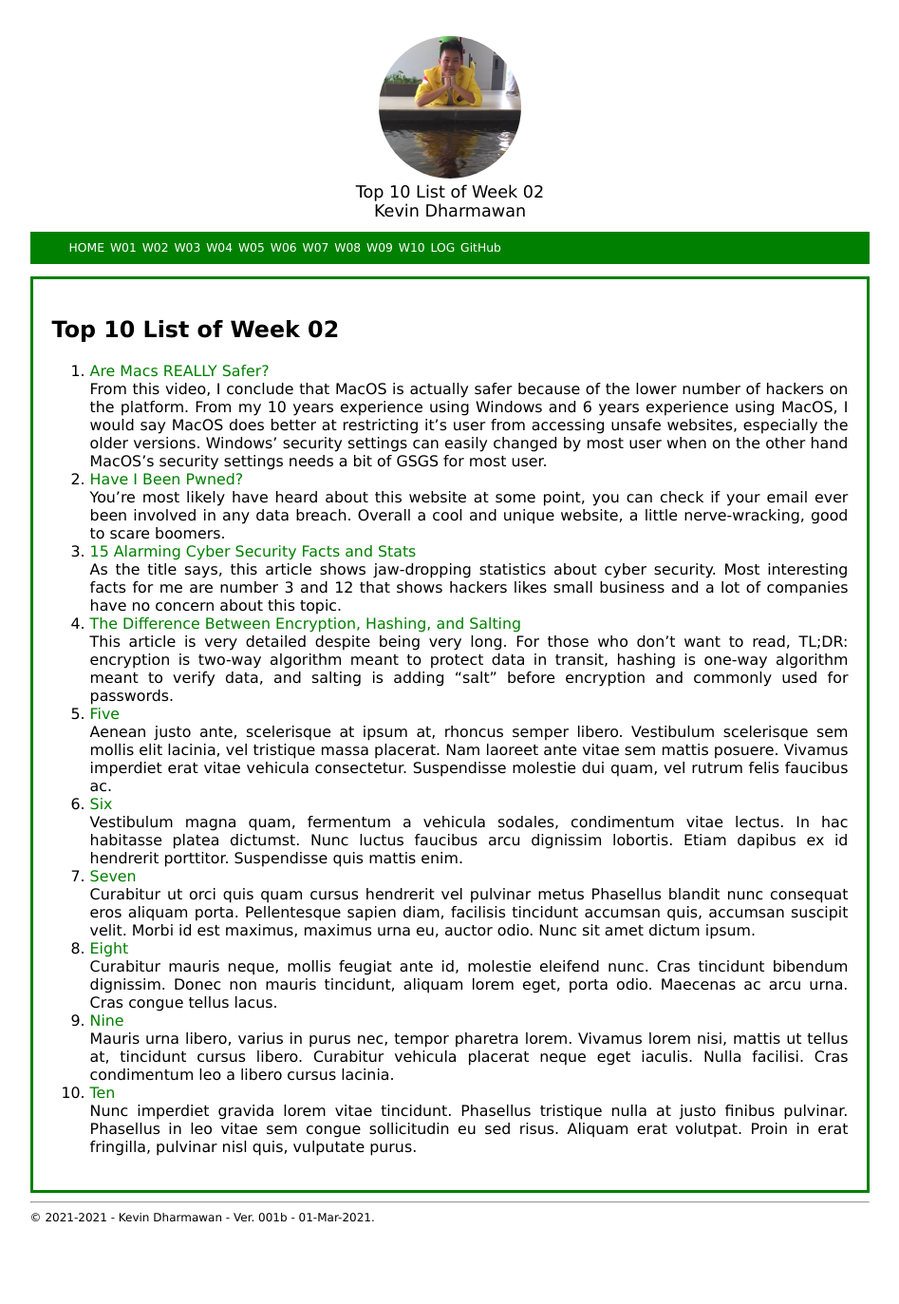
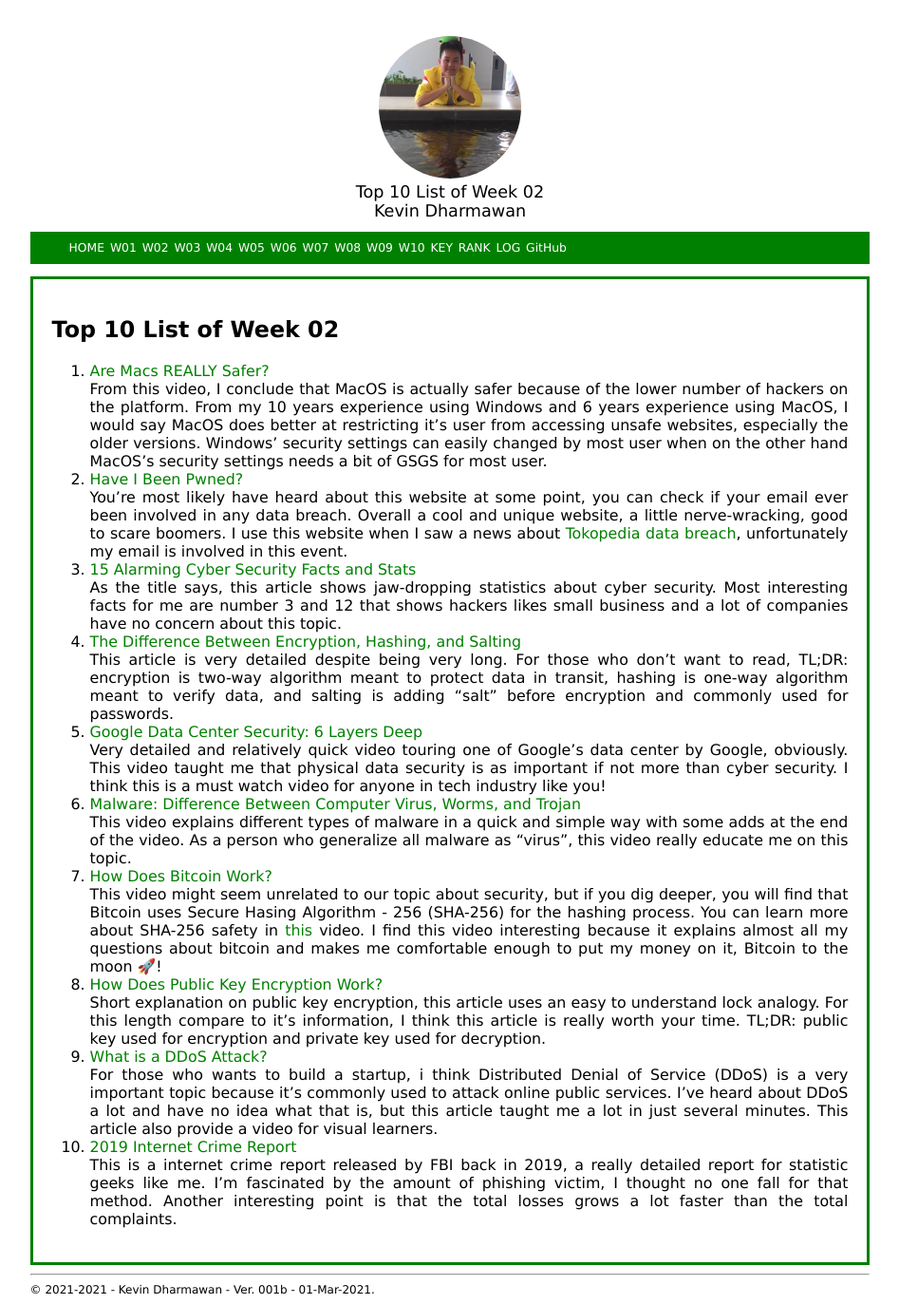
Before and after one commit to kevindharmawan/os211, a Jekyll site: the page built from w02.md, in a window 1280 px wide. Shown: the whole page at 95% size, without its empty margins (166-1113 px from the left). Built offline with Jekyll 4.4.1, drawn with Linux system fonts in a browser that asks for light colours; our own code applies the rules of GitHub Pages for plain Markdown files; before the commit the page ends 1297 px from its top, so only the background shows below that.

Commit message:
OS211 kevindharmawan

```diff
--- a/_includes/navbar.html
+++ b/_includes/navbar.html
@@ -16,10 +16,8 @@
     <li class='listitem'><a href='{{ site.baseurl }}/W08/'>W08</a></li>
     <li class='listitem'><a href='{{ site.baseurl }}/W09/'>W09</a></li>
     <li class='listitem'><a href='{{ site.baseurl }}/W10/'>W10</a></li>
-<!--
     <li class='listitem'><a href='{{ site.baseurl }}/TXT/mypubkey.txt'>KEY</a></li>
     <li class='listitem'><a href='{{ site.baseurl }}/TXT/myrank.txt'>RANK</a></li>
--->
     <li class='listitem'><a href='{{ site.baseurl }}/TXT/mylog.txt'>LOG</a></li>
     <li class='listitem'><a href='{{ site.urlgithub }}'>GitHub</a></li>
   </ul>
--- a/w02.md
+++ b/w02.md
@@ -13,6 +13,7 @@ Windows' security settings can easily changed by most user when on the other han
 2. [Have I Been Pwned?](https://haveibeenpwned.com/)<br>
 You're most likely have heard about this website at some point, you can check if your email ever been involved in any data breach.
 Overall a cool and unique website, a little nerve-wracking, good to scare boomers.
+I use this website when I saw a news about [Tokopedia data breach](https://www.thejakartapost.com/news/2020/05/04/tokopedia-data-breach-exposes-vulnerability-of-personal-data.html), unfortunately my email is involved in this event.
 
 3. [15 Alarming Cyber Security Facts and Stats](https://www.cybintsolutions.com/cyber-security-facts-stats/#:~:text=43%25%20of%20cyber%20attacks%20target%20small%20business&text=62%25%20experienced%20phishing%20%26%20social%20engineering,of%20%247.68%20million%20per%20incident.)<br>
 As the title says, this article shows jaw-dropping statistics about cyber security.
@@ -22,44 +23,31 @@ Most interesting facts for me are number 3 and 12 that shows hackers likes small
 This article is very detailed despite being very long.
 For those who don't want to read, TL;DR: encryption is two-way algorithm meant to protect data in transit, hashing is one-way algorithm meant to verify data, and salting is adding "salt" before encryption and commonly used for passwords.
 
-5. [Five](https://www.youtube.com/watch?v=kd33UVZhnAA)<br>
-Aenean justo ante, scelerisque at ipsum at, rhoncus semper libero.
-Vestibulum scelerisque sem mollis elit lacinia, vel tristique massa placerat.
-Nam laoreet ante vitae sem mattis posuere.
-Vivamus imperdiet erat vitae vehicula consectetur.
-Suspendisse molestie dui quam, vel rutrum felis faucibus ac.
+5. [Google Data Center Security: 6 Layers Deep](https://www.youtube.com/watch?v=kd33UVZhnAA)<br>
+Very detailed and relatively quick video touring one of Google's data center by Google, obviously.
+This video taught me that physical data security is as important if not more than cyber security.
+I think this is a must watch video for anyone in tech industry like you!
 
-6. [Six](https://en.wikipedia.org/wiki/6)<br>
-Vestibulum magna quam, fermentum a vehicula sodales, condimentum vitae lectus.
-In hac habitasse platea dictumst.
-Nunc luctus faucibus arcu dignissim lobortis.
-Etiam dapibus ex id hendrerit porttitor.
-Suspendisse quis mattis enim.
+6. [Malware: Difference Between Computer Virus, Worms, and Trojan](https://www.youtube.com/watch?v=n8mbzU0X2nQ)<br>
+This video explains different types of malware in a quick and simple way with some adds at the end of the video.
+As a person who generalize all malware as "virus", this video really educate me on this topic.
 
-7. [Seven](https://en.wikipedia.org/wiki/7)<br>
-Curabitur ut orci quis quam cursus hendrerit vel pulvinar metus
-Phasellus blandit nunc consequat eros aliquam porta.
-Pellentesque sapien diam, facilisis tincidunt accumsan quis, accumsan suscipit velit.
-Morbi id est maximus, maximus urna eu, auctor odio.
-Nunc sit amet dictum ipsum.
+7. [How Does Bitcoin Work?](https://www.youtube.com/watch?v=L-Qhv8kLESY&t=315s)<br>
+This video might seem unrelated to our topic about security, but if you dig deeper, you will find that Bitcoin uses Secure Hasing Algorithm - 256 (SHA-256) for the hashing process.
+You can learn more about SHA-256 safety in [this](https://www.youtube.com/watch?v=S9JGmA5_unY&t=108s) video.
+I find this video interesting because it explains almost all my questions about bitcoin and makes me comfortable enough to put my money on it, Bitcoin to the moon 🚀!
 
-8. [Eight](https://en.wikipedia.org/wiki/8)<br>
-Curabitur mauris neque, mollis feugiat ante id, molestie eleifend nunc.
-Cras tincidunt bibendum dignissim.
-Donec non mauris tincidunt, aliquam lorem eget, porta odio.
-Maecenas ac arcu urna.
-Cras congue tellus lacus.
+8. [How Does Public Key Encryption Work?](https://www.cloudflare.com/learning/ssl/how-does-public-key-encryption-work/)<br>
+Short explanation on public key encryption, this article uses an easy to understand lock analogy.
+For this length compare to it's information, I think this article is really worth your time.
+TL;DR: public key used for encryption and private key used for decryption.
 
-9. [Nine](https://en.wikipedia.org/wiki/9)<br>
-Mauris urna libero, varius in purus nec, tempor pharetra lorem.
-Vivamus lorem nisi, mattis ut tellus at, tincidunt cursus libero.
-Curabitur vehicula placerat neque eget iaculis.
-Nulla facilisi.
-Cras condimentum leo a libero cursus lacinia.
+9. [What is a DDoS Attack?](https://www.kaspersky.com/resource-center/threats/ddos-attacks)<br>
+For those who wants to build a startup, i think Distributed Denial of Service (DDoS) is a very important topic because it's commonly used to attack online public services.
+I've heard about DDoS a lot and have no idea what that is, but this article taught me a lot in just several minutes.
+This article also provide a video for visual learners.
 
-10. [Ten](https://en.wikipedia.org/wiki/10)<br>
-Nunc imperdiet gravida lorem vitae tincidunt.
-Phasellus tristique nulla at justo finibus pulvinar.
-Phasellus in leo vitae sem congue sollicitudin eu sed risus.
-Aliquam erat volutpat.
-Proin in erat fringilla, pulvinar nisl quis, vulputate purus.
+10. [2019 Internet Crime Report](https://www.ic3.gov/Media/PDF/AnnualReport/2019_IC3Report.pdf)<br>
+This is a internet crime report released by FBI back in 2019, a really detailed report for statistic geeks like me.
+I'm fascinated by the amount of phishing victim, I thought no one fall for that method.
+Another interesting point is that the total losses grows a lot faster than the total complaints.
```
Also changed, not shown: TXT/mylog.txt (+14 -3 lines), TXT/myrank.txt (+3 -27 lines).
